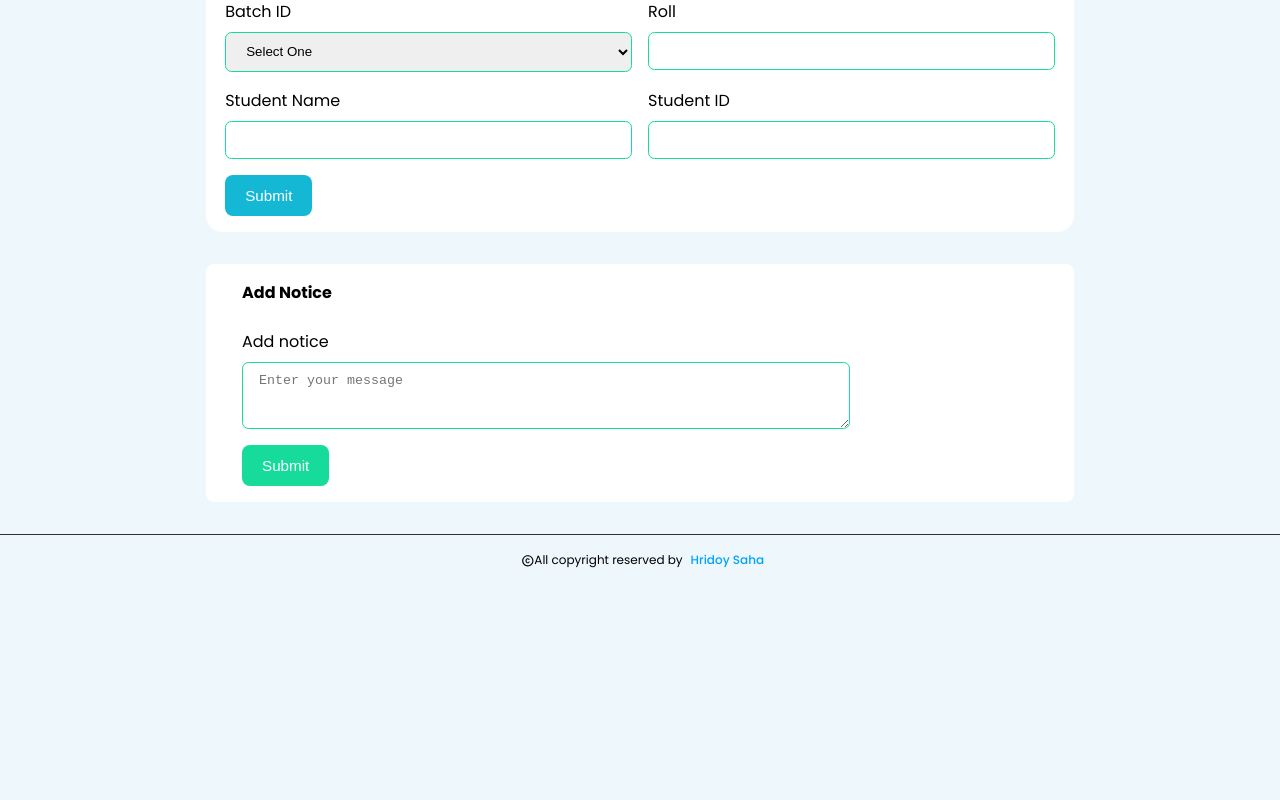
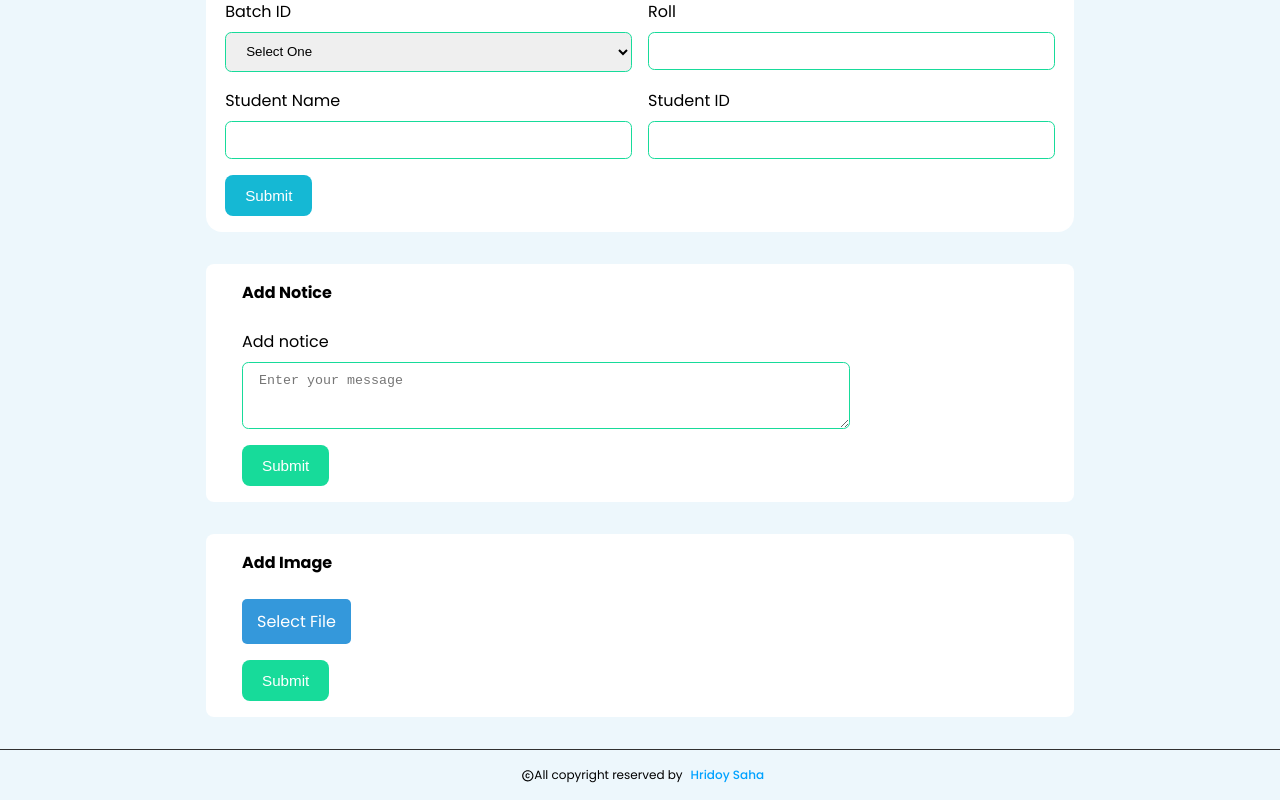
Before and after one commit to hridoysaha969/matlab-web, a Next.js app: page /dashboard in a window 1280 px wide. Shown: the part 285-1085 px from the top of the page. Before the commit the page ends 870 px from the top, so only its background shows below. Built offline with nearby package versions, Linux system fonts and the light colour scheme; no server answers.

Commit message:
Version update 1.0.3 by Hridoy Saha

```diff
--- a/next.config.js
+++ b/next.config.js
@@ -4,7 +4,7 @@ const nextConfig = {};
 module.exports = {
   reactStrictMode: true,
   images: {
-    domains: ["i3.ytimg.com", "img.youtube.com"],
+    domains: ["i3.ytimg.com", "img.youtube.com", "images.remotePatterns"],
     formats: ["image/webp"],
   },
 };
--- a/package.json
+++ b/package.json
@@ -17,7 +17,10 @@
     "next": "14.0.4",
     "react": "^18",
     "react-dom": "^18",
-    "react-player": "^2.14.1"
+    "react-player": "^2.14.1",
+    "react-slick": "^0.29.0",
+    "slick-carousel": "^1.8.1",
+    "uuid": "^9.0.1"
   },
   "devDependencies": {
     "eslint": "^8",
--- a/src/app/dashboard/page.js
+++ b/src/app/dashboard/page.js
@@ -1,4 +1,5 @@
 "use client";
+import AddImage from "@/components/AddImage";
 import Notice from "@/components/Notice";
 import StudentDataEntry from "@/components/StudentDataEntry";
 import StudentResultEntry from "@/components/StudentResultEntry";
@@ -28,6 +29,7 @@ function Dashboard() {
 
       {resultMood ? <StudentResultEntry /> : <StudentDataEntry />}
       <Notice />
+      <AddImage />
     </div>
   );
 }
--- a/src/app/globals.css
+++ b/src/app/globals.css
@@ -23,6 +23,45 @@ body {
   -o-border-radius: 0.5rem;
 }
 
+.slick-slide .slick-active {
+  height: 300px;
+}
+
+.slick-prev::before,
+.slick-next::before {
+  background: rgb(0, 162, 255) !important;
+  border-radius: 50%;
+  -webkit-border-radius: 50%;
+  -moz-border-radius: 50%;
+  -ms-border-radius: 50%;
+  -o-border-radius: 50%;
+}
+
+.spinner-container {
+  display: flex;
+  justify-content: center;
+  align-items: center;
+  height: 100vh;
+}
+
+.spinner {
+  border: 4px solid #f3f3f3;
+  border-top: 4px solid #3498db;
+  border-radius: 50%;
+  width: 40px;
+  height: 40px;
+  animation: spin 1s linear infinite;
+}
+
+@keyframes spin {
+  0% {
+    transform: rotate(0deg);
+  }
+  100% {
+    transform: rotate(360deg);
+  }
+}
+
 @media screen and (max-width: 1024px) {
   .container {
     width: 95%;
--- a/src/app/page.js
+++ b/src/app/page.js
@@ -1,4 +1,5 @@
 import Banner from "@/components/Banner";
+import ImageSlider from "@/components/ImageSlider";
 import Reward from "@/components/Reward";
 import Students from "@/components/Student";
 
@@ -6,6 +7,7 @@ export default function Home() {
   return (
     <div className="container">
       <Banner />
+      <ImageSlider />
       <Reward />
       <Students />
     </div>
--- /dev/null
+++ b/src/components/AddImage.js
@@ -0,0 +1,71 @@
+import classes from "@/styles/notice.module.css";
+import { useState } from "react";
+import { storage } from "@/config/firebase";
+import { ref, uploadBytes } from "firebase/storage";
+import { v4 } from "uuid";
+
+function AddImage() {
+  const [imageUpload, setImageUpload] = useState(null);
+  const [error, setError] = useState("");
+  const [loading, setLoading] = useState(false);
+  const uploadImage = (e) => {
+    e.preventDefault();
+    if (imageUpload == null) {
+      setError("Please select image first");
+    } else {
+      setLoading(true);
+      const imageRef = ref(storage, `sliderImg/${imageUpload.name + v4()}`);
+      uploadBytes(imageRef, imageUpload).then(() => {
+        setError("");
+        setLoading(false);
+        setImageUpload(null);
+      });
+    }
+  };
+
+  const handleFileChange = (e) => {
+    const file = e.target.files[0];
+    setImageUpload(file);
+  };
+
+  return (
+    <div className={classes.notice__container}>
+      <div className="container">
+        <h2 className={classes.notice__title}>Add Image</h2>
+        <form onSubmit={uploadImage}>
+          <div className={classes.input__wrap}>
+            <div>
+              <div className={classes.label__wrapper}>
+                <label htmlFor="fileInput" className={classes.custom__button}>
+                  Select File
+                </label>
+                <input
+                  type="file"
+                  id="fileInput"
+                  onChange={handleFileChange}
+                  accept=".png, .jpg, .jpeg" // Add the file types you want to accept
+                />
+              </div>
+
+              {imageUpload && (
+                <p className={classes.file__name}>
+                  Selected File: {imageUpload.name}
+                </p>
+              )}
+            </div>
+          </div>
+
+          <button
+            type="submit"
+            className={classes.btn__submit}
+            disabled={loading}
+          >
+            Submit
+          </button>
+        </form>
+      </div>
+    </div>
+  );
+}
+
+export default AddImage;
--- a/src/config/firebase.js
+++ b/src/config/firebase.js
@@ -2,6 +2,7 @@
 import { initializeApp } from "firebase/app";
 import { getAuth } from "firebase/auth";
 import { getDatabase } from "firebase/database";
+import { getStorage } from "firebase/storage";
 
 // Your web app's Firebase configuration
 const firebaseConfig = {
@@ -18,5 +19,6 @@ const firebaseConfig = {
 const app = initializeApp(firebaseConfig);
 const auth = getAuth();
 const db = getDatabase();
+const storage = getStorage(app);
 
-export { app, auth, db };
+export { app, auth, db, storage };
--- a/src/styles/notice.module.css
+++ b/src/styles/notice.module.css
@@ -44,6 +44,36 @@
   color: #fff;
   margin-top: 1rem;
 }
+.btn__submit:disabled {
+  background: #808080;
+}
+
+/* Hide the default file input button */
+.input__wrap input[type="file"] {
+  display: none;
+}
+
+/* Style the custom button to trigger the file input */
+.input__wrap .label__wrapper {
+  position: relative;
+  display: inline-block;
+  cursor: pointer;
+}
+
+.input__wrap .custom__button {
+  display: inline-block;
+  padding: 10px 15px;
+  background-color: #3498db;
+  color: #fff;
+  border-radius: 5px;
+  font-size: 16px;
+  cursor: pointer;
+}
+
+/* Style to display the selected file name */
+.input__wrap .file__name {
+  margin-top: 10px;
+}
 
 @media screen and (max-width: 576px) {
   .input__wrap textarea {
```
Also changed, not shown: src/components/ImageSlider.js (added, +58 -0 lines), src/components/Spinner.js (added, +9 -0 lines), src/config/firebaseUtils.js (added, +16 -0 lines), src/styles/imageSlider.module.css (added, +14 -0 lines), 1 other file (tests, documents, lock files or other folders).
